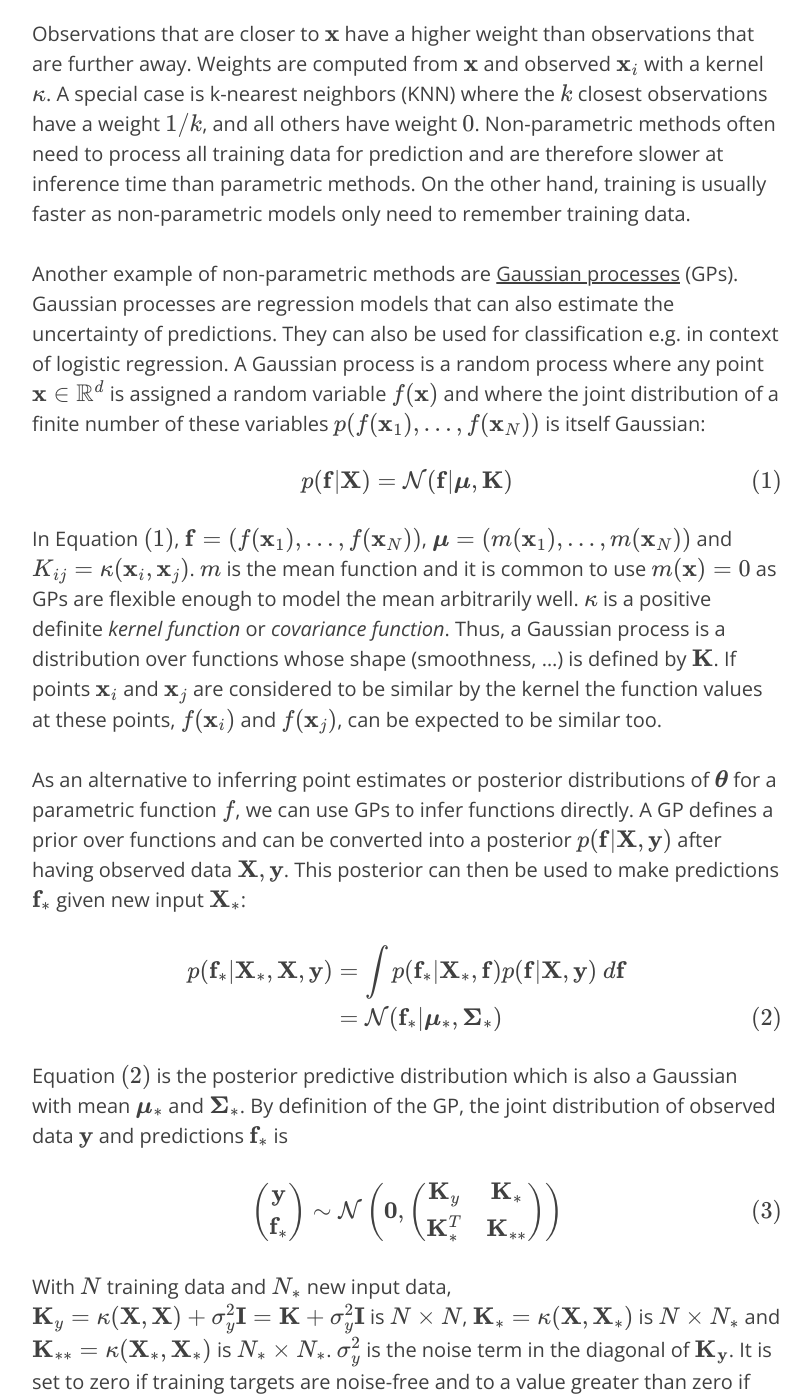
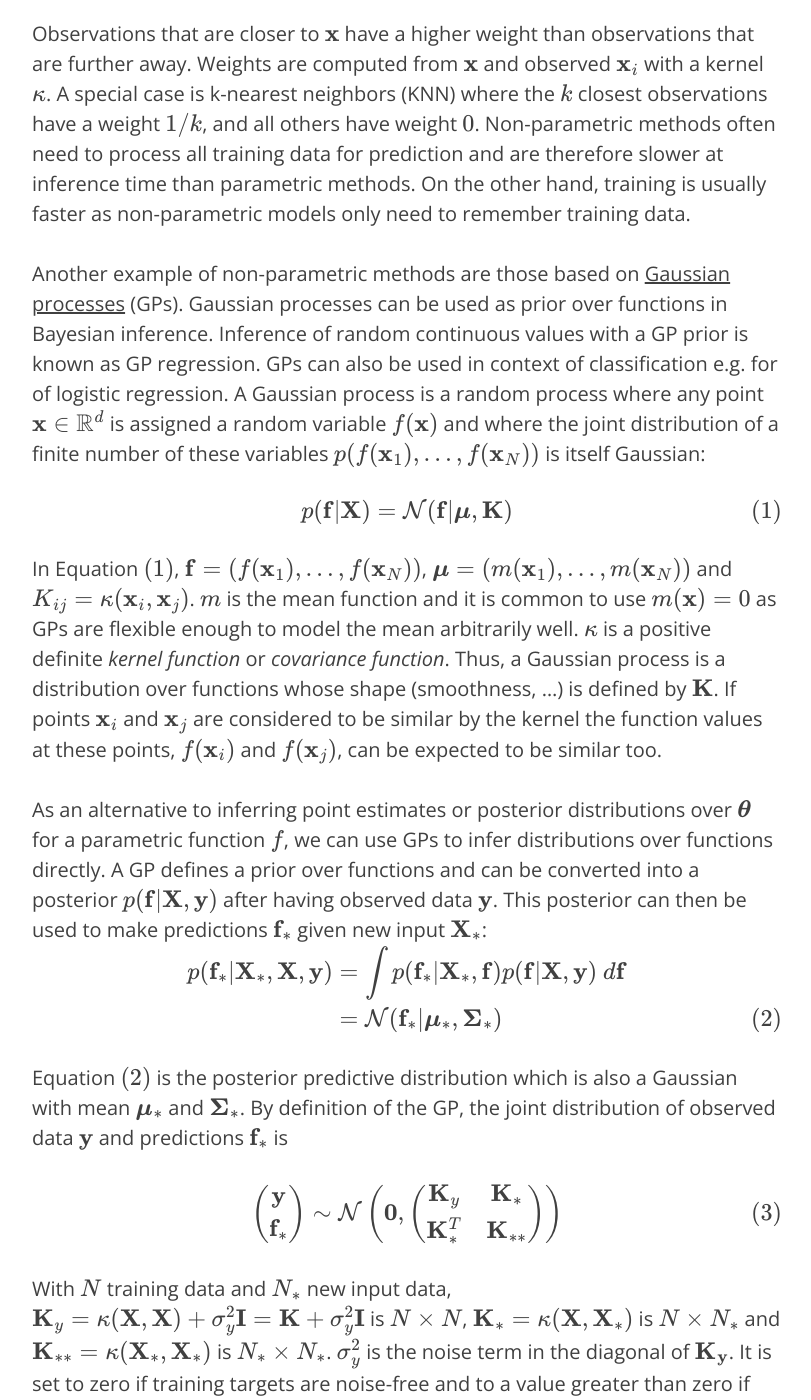
Before and after one commit to krasserm/krasserm.github.io, a Jekyll site: the page built from _posts/2018-03-19-gaussian-processes.md, in a window 1280 px wide and 1400 px high, scrolled down 1211 px. Shown: the whole window, without its empty margins (233-1044 px from the left). Built offline with Jekyll 4.4.1, drawn with Linux system fonts in a browser that asks for light colours; formulas are drawn with MathJax 3; comment, search, counter and statistics services are not loaded; some of the changed text lies outside the part shown.

Commit message:
Minor changes to GP blog post

```diff
--- a/_posts/2018-03-19-gaussian-processes.md
+++ b/_posts/2018-03-19-gaussian-processes.md
@@ -20,14 +20,13 @@ $$w_i(\mathbf{x}) = \frac{\kappa(\mathbf{x}, \mathbf{x}_{i})}{\sum_{i'=1}^{N}\ka
 
 Observations that are closer to $\mathbf{x}$ have a higher weight than observations that are further away. Weights are computed from $\mathbf{x}$ and observed $\mathbf{x}_i$ with a kernel $\kappa$. A special case is k-nearest neighbors (KNN) where the $k$ closest observations have a weight $1/k$, and all others have weight $0$. Non-parametric methods often need to process all training data for prediction and are therefore slower at inference time than parametric methods. On the other hand, training is usually faster as non-parametric models only need to remember training data.
 
-Another example of non-parametric methods are [Gaussian processes](https://en.wikipedia.org/wiki/Gaussian_process) (GPs). Gaussian processes are regression models that can also estimate the uncertainty of predictions. They can also be used for classification e.g. in context of logistic regression. A Gaussian process is a random process where any point $\mathbf{x} \in \mathbb{R}^d$ is assigned a random variable $f(\mathbf{x})$ and where the joint distribution of a finite number of these variables $p(f(\mathbf{x}_1),...,f(\mathbf{x}_N))$ is itself Gaussian:
+Another example of non-parametric methods are those based on [Gaussian processes](https://en.wikipedia.org/wiki/Gaussian_process) (GPs). Gaussian processes can be used as prior over functions in Bayesian inference. Inference of random continuous values with a GP prior is known as GP regression. GPs can also be used in context of classification e.g. for of logistic regression. A Gaussian process is a random process where any point $\mathbf{x} \in \mathbb{R}^d$ is assigned a random variable $f(\mathbf{x})$ and where the joint distribution of a finite number of these variables $p(f(\mathbf{x}_1),...,f(\mathbf{x}_N))$ is itself Gaussian:
 
 $$p(\mathbf{f} \lvert \mathbf{X}) = \mathcal{N}(\mathbf{f} \lvert \boldsymbol\mu, \mathbf{K})\tag{1}\label{eq1}$$
 
 In Equation $(1)$, $$\mathbf{f} = (f(\mathbf{x}_1),...,f(\mathbf{x}_N))$$, $$\boldsymbol\mu = (m(\mathbf{x}_1),...,m(\mathbf{x}_N))$$ and $$K_{ij} = \kappa(\mathbf{x}_i,\mathbf{x}_j)$$. $m$ is the mean function and it is common to use $m(\mathbf{x}) = 0$ as GPs are flexible enough to model the mean arbitrarily well. $\kappa$ is a positive definite *kernel function* or *covariance function*. Thus, a Gaussian process is a distribution over functions whose shape (smoothness, ...) is defined by $\mathbf{K}$. If points $\mathbf{x}_i$ and $\mathbf{x}_j$ are considered to be similar by the kernel the function values at these points, $f(\mathbf{x}_i)$ and $f(\mathbf{x}_j)$, can be expected to be similar too.
 
-As an alternative to inferring point estimates or posterior distributions of $\boldsymbol\theta$ for a parametric function $f$, we can use GPs to infer functions directly. A GP defines a prior over functions and can be converted into a posterior $p(\mathbf{f} \lvert \mathbf{X},\mathbf{y})$ after having observed data $\mathbf{X},\mathbf{y}$. This posterior can then be used to make predictions $$\mathbf{f}_*$$ given new input $$\mathbf{X}_*$$:
-
+As an alternative to inferring point estimates or posterior distributions over $\boldsymbol\theta$ for a parametric function $f$, we can use GPs to infer distributions over functions directly. A GP defines a prior over functions and can be converted into a posterior $p(\mathbf{f} \lvert \mathbf{X},\mathbf{y})$ after having observed data $\mathbf{y}$. This posterior can then be used to make predictions $$\mathbf{f}_*$$ given new input $$\mathbf{X}_*$$:
 $$
 \begin{align*}
 p(\mathbf{f}_* \lvert \mathbf{X}_*,\mathbf{X},\mathbf{y})
```
Also changed, not shown: other parts of _posts/2018-03-19-gaussian-processes.md (+1 -1 lines).
